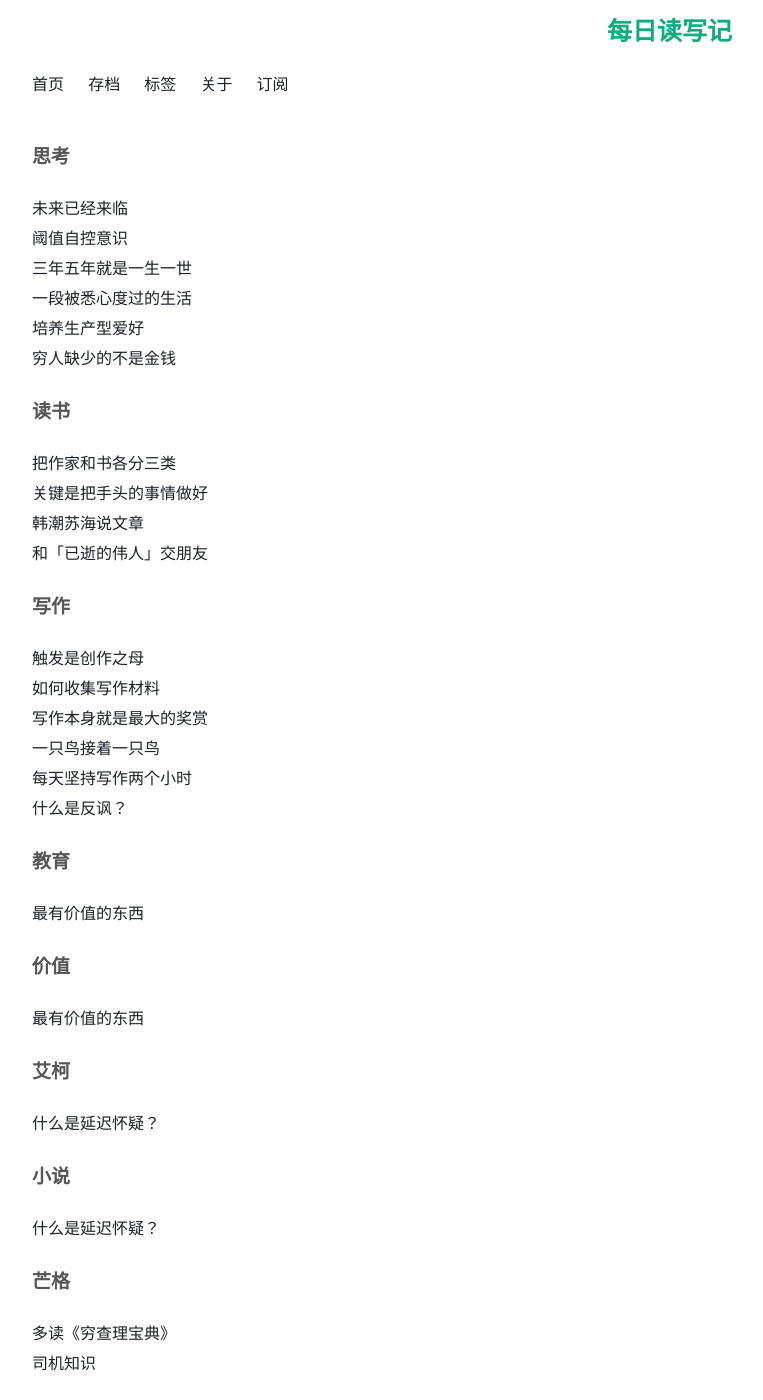
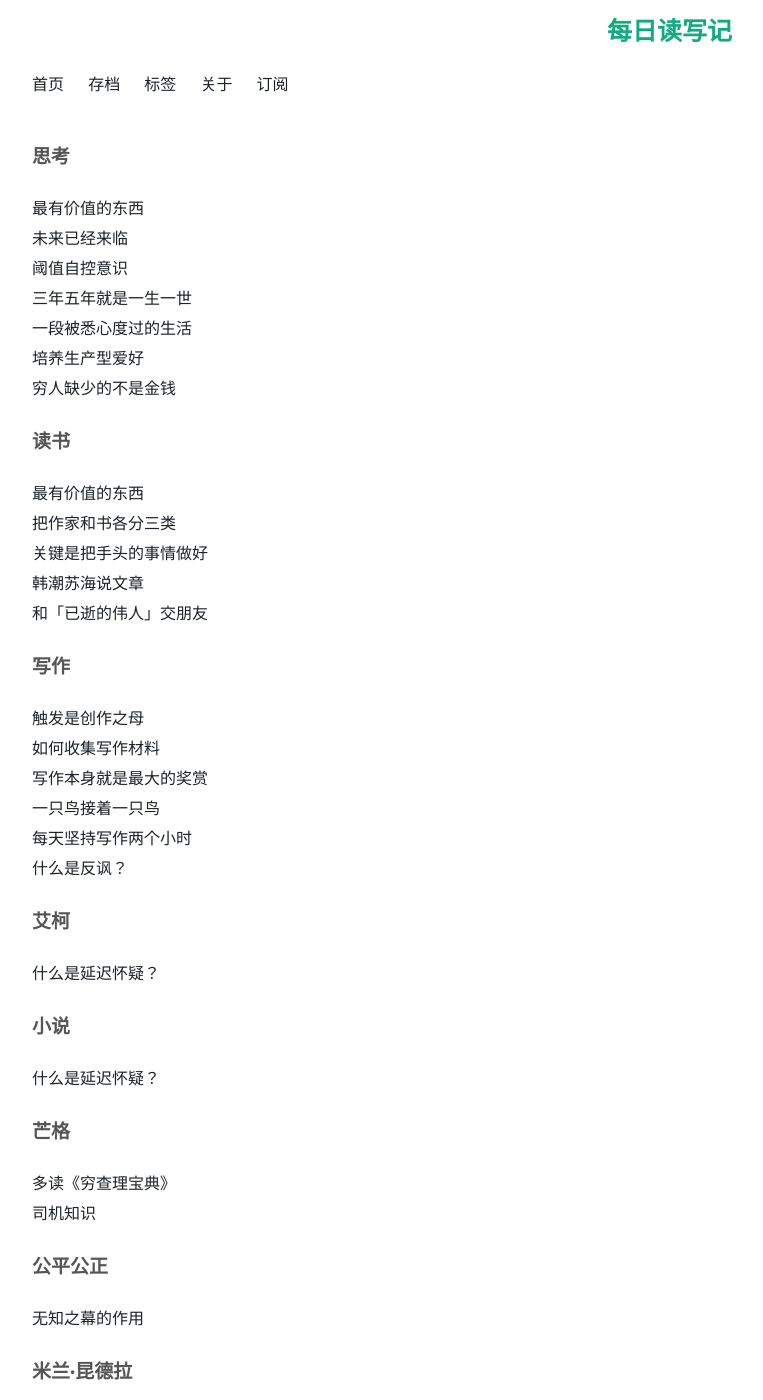
Before and after one commit to Turbo-Snail/ReadingCard, a Jekyll site: the page built from tag.html, in a window 1280 px wide and 1400 px high. Shown: the whole window, without its empty margins (258-1021 px from the left). Built offline with Jekyll 4.4.1, drawn with Linux system fonts in a browser that asks for light colours; comment, search, counter and statistics services are not loaded.

Commit message:
Update 2017-07-01-TheMostValuableThing.md

```diff
--- a/_posts/2017-07-01-TheMostValuableThing.md
+++ b/_posts/2017-07-01-TheMostValuableThing.md
@@ -2,8 +2,8 @@
 layout: post
 title: 最有价值的东西
 tags:
-- 教育
-- 价值
+- 读书
+- 思考
 status: publish
 type: post
 published: true
```
